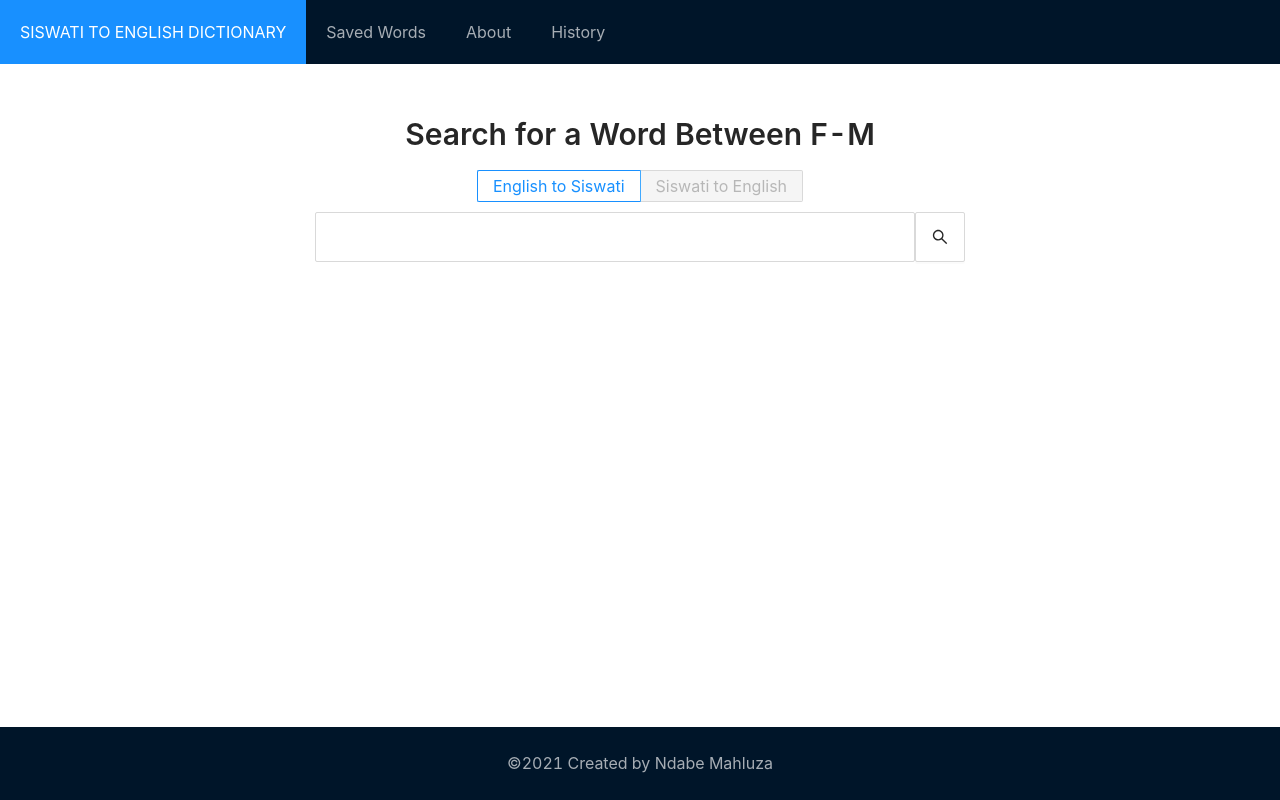
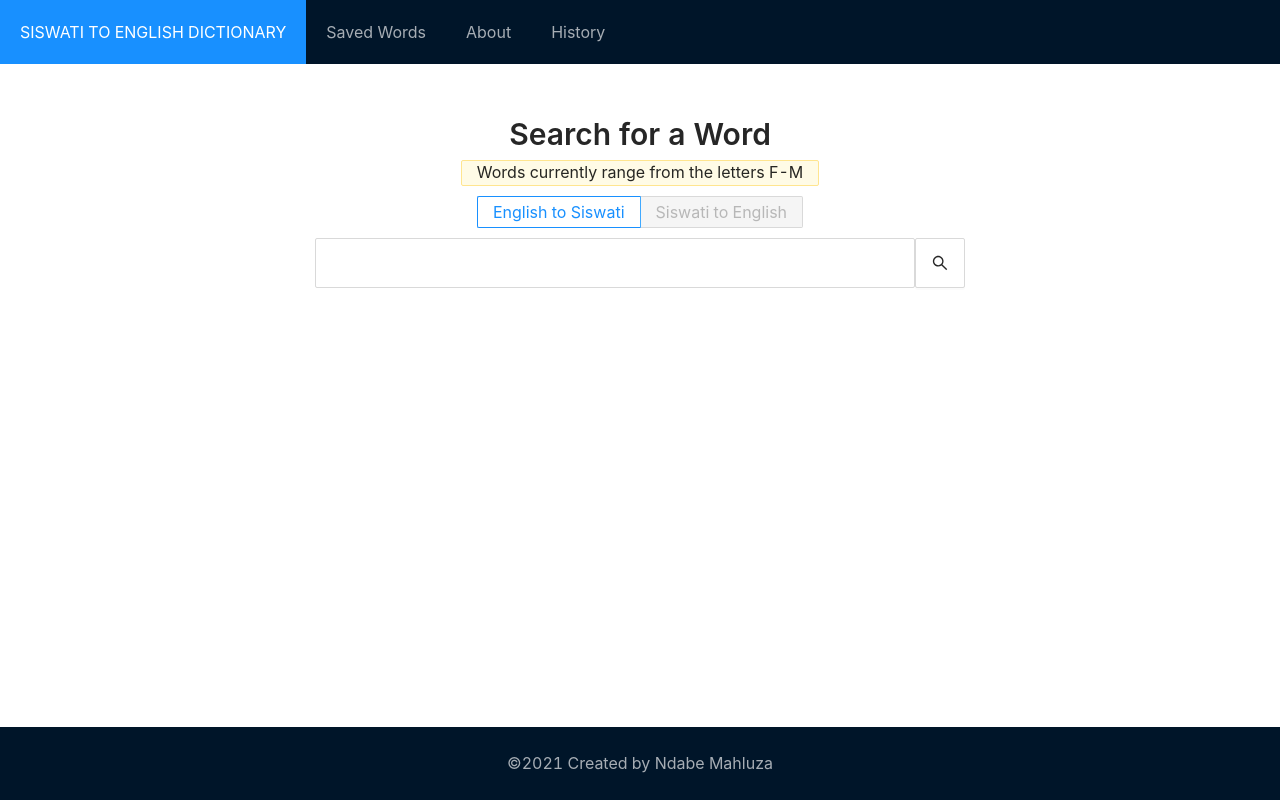
Before and after one commit to Mahluza/English-To-SiSwati-Dictionary, a React (Create React App) app in the folder frontend/: page /home in a window 1280 px wide. Built offline with nearby package versions, Linux system fonts and the light colour scheme; no server answers.

Commit message:
added user notes

```diff
--- a/frontend/src/modules/About/About-Welcome.js
+++ b/frontend/src/modules/About/About-Welcome.js
@@ -1,6 +1,6 @@
 import React from 'react';
 import { useHistory } from 'react-router-dom';
-import { Typography, Row, Col, Button } from 'antd';
+import { Typography, Row, Col, Button, Alert } from 'antd';
 
 import './About.css';
 
@@ -11,11 +11,7 @@ function AboutWelcome() {
   return (
     <Row justify="center" className="welcome-main">
       <Col>
-        <Row
-          justify="center"
-          className="welcome-name-container"
-          align="middle"
-        >
+        <Row justify="center" className="welcome-name-container" align="middle">
           <Title className="site-name">The SiSwati to English Dictionary</Title>
         </Row>
         <Row className="welcome-text-bound">
@@ -32,6 +28,13 @@ function AboutWelcome() {
             process is completed.
           </Text>
         </Row>
+        <Row justify="center" className="feel-free-container">
+          {/* <Text className="feel-free-msg">Feel free to delete items in History and Saved Words :)</Text> */}
+          <Alert
+            message="Feel free to delete items in History and Saved Words :)"
+            type="info"
+          />
+        </Row>
         <Row justify="center" className="enter-container">
           <Button
             type="primary"
--- a/frontend/src/modules/About/About.css
+++ b/frontend/src/modules/About/About.css
@@ -44,9 +44,15 @@
   line-height: 50px;
 }
 
+.feel-free-container {
+  margin-top: 25px;
+}
+.feel-free-msg {
+  color: red;
+}
 .enter-button {
   width: 375px;
   height: 45px;
-  margin-top: 50px;
+  margin-top: 20px;
   font-size: large;
 }
--- a/frontend/src/modules/HomePage/Home.js
+++ b/frontend/src/modules/HomePage/Home.js
@@ -71,7 +71,7 @@ function Home() {
   };
 
   return (
-    <div>
+    <div class="home-page">
       <Row justify="center" align="middle" className="alert-container">
         {showNotFound ? (
           <Alert className="alert" message={notFoundError} type="error"></Alert>
@@ -79,8 +79,15 @@ function Home() {
           <div></div>
         )}
       </Row>
-      <Row justify="center">
-        <Title level={2}>Search for a Word Between F-M</Title>
+      <Row justify="center" >
+        <Title level={2} className="search-prompt">Search for a Word</Title>
+      </Row>
+      <Row justify="center" className="range-msg-container">
+        <Alert
+          message="Words currently range from the letters F-M"
+          type="warning"
+          className="range-alert"
+        />
       </Row>
       <Row justify="center">
         <Radio.Group defaultValue="english">
--- a/frontend/src/modules/HomePage/HomePageStyle.css
+++ b/frontend/src/modules/HomePage/HomePageStyle.css
@@ -4,6 +4,15 @@
 
 .alert {
   height: 26px;
+}
+
+.home-page .search-prompt {
+  margin-bottom: 5px;
+}
+
+.range-alert {
+  height: 26px;
+  margin-bottom: 10px;
 }
 
 .input-container {
```
Also changed, not shown: 1 other file (tests, documents, lock files or other folders).
